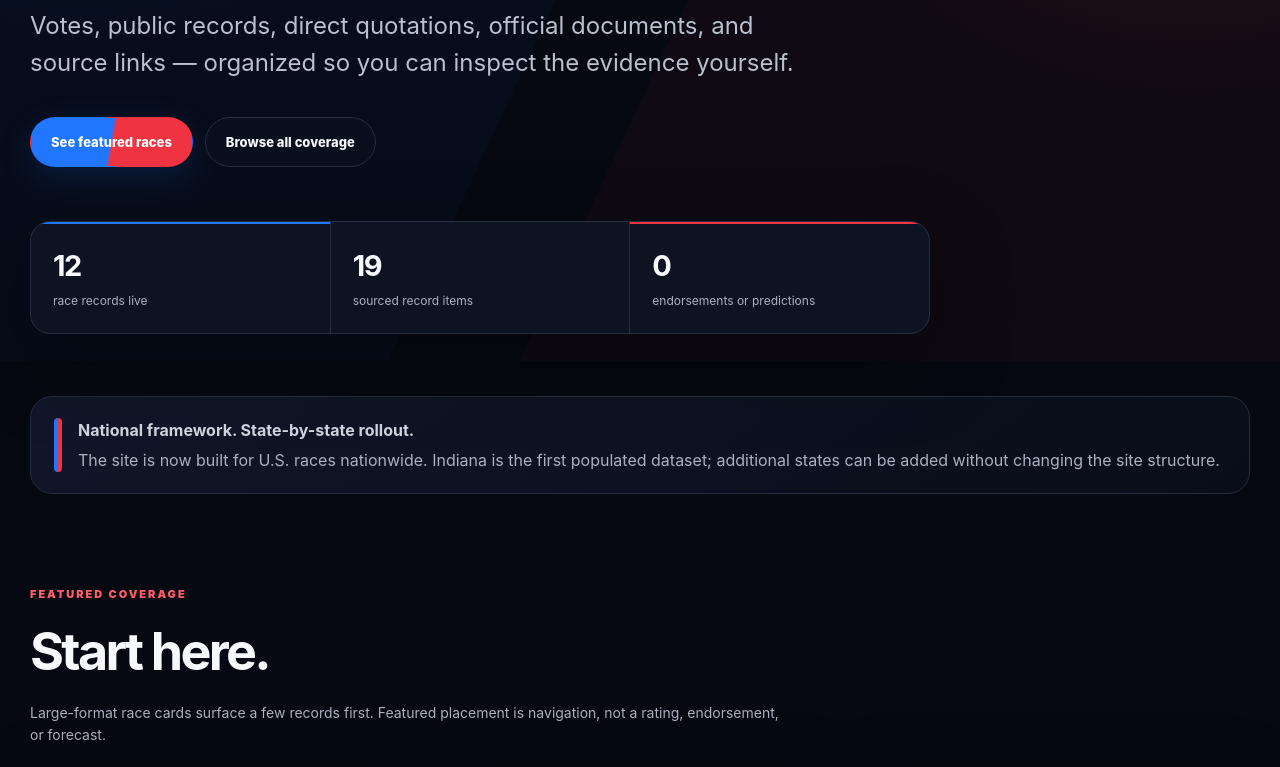
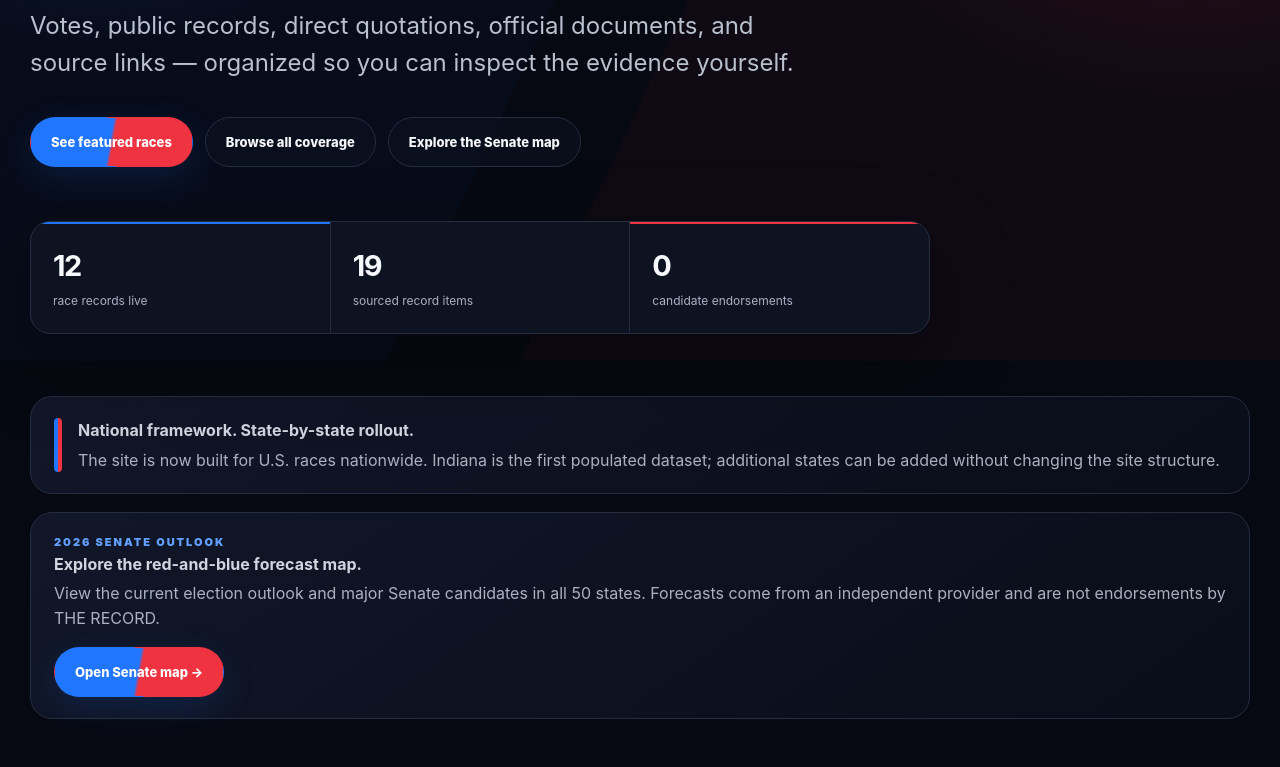
Before and after one commit to Aphexflip/indiana-2026-voter-guide, a website: page public/index.html in a window 1280 px wide. Shown: the part 439-1206 px from the top of the page. Drawn offline with Linux system fonts and the light colour scheme.

Commit message:
feat: link 2026 Senate map from homepage

```diff
--- a/public/index.html
+++ b/public/index.html
@@ -18,6 +18,7 @@
     <div class="nav-links">
       <a href="#featured">Featured</a>
       <a href="#races">All races</a>
+      <a href="senate-map.html">Senate map</a>
       <a href="method.html">Method</a>
       <a class="shop-link" href="https://shop.rsymo.com">SHOP ↗</a>
     </div>
@@ -30,11 +31,12 @@
     <div class="hero-actions">
       <a class="button primary" href="#featured">See featured races</a>
       <a class="button secondary" href="#races">Browse all coverage</a>
+      <a class="button secondary" href="senate-map.html">Explore the Senate map</a>
     </div>
     <div class="stats" aria-label="Site coverage">
       <div><strong id="raceCount">—</strong><span>race records live</span></div>
       <div><strong id="recordCount">—</strong><span>sourced record items</span></div>
-      <div><strong>0</strong><span>endorsements or predictions</span></div>
+      <div><strong>0</strong><span>candidate endorsements</span></div>
     </div>
   </header>
 
@@ -44,6 +46,15 @@
       <strong>National framework. State-by-state rollout.</strong>
       <p>The site is now built for U.S. races nationwide. Indiana is the first populated dataset; additional states can be added without changing the site structure.</p>
     </div>
+  </section>
+
+  <section class="scope-note" style="margin-top:18px;align-items:center;justify-content:space-between;flex-wrap:wrap;">
+    <div>
+      <div class="eyebrow blue">2026 SENATE OUTLOOK</div>
+      <strong>Explore the red-and-blue forecast map.</strong>
+      <p>View the current election outlook and major Senate candidates in all 50 states. Forecasts come from an independent provider and are not endorsements by THE RECORD.</p>
+    </div>
+    <a class="button primary" href="senate-map.html">Open Senate map →</a>
   </section>
 
   <section class="section-head" id="featured">
@@ -80,7 +91,7 @@
   </section>
 
   <footer>
-    <div><strong>THE RECORD // 2026</strong><br>Source-first election records. No endorsements. No predictions.</div>
+    <div><strong>THE RECORD // 2026</strong><br>Source-first election records. No endorsements. External forecasts are attributed.</div>
     <div class="footer-links">
       <a href="method.html">Method</a>
       <a href="#races">All races</a>
```
